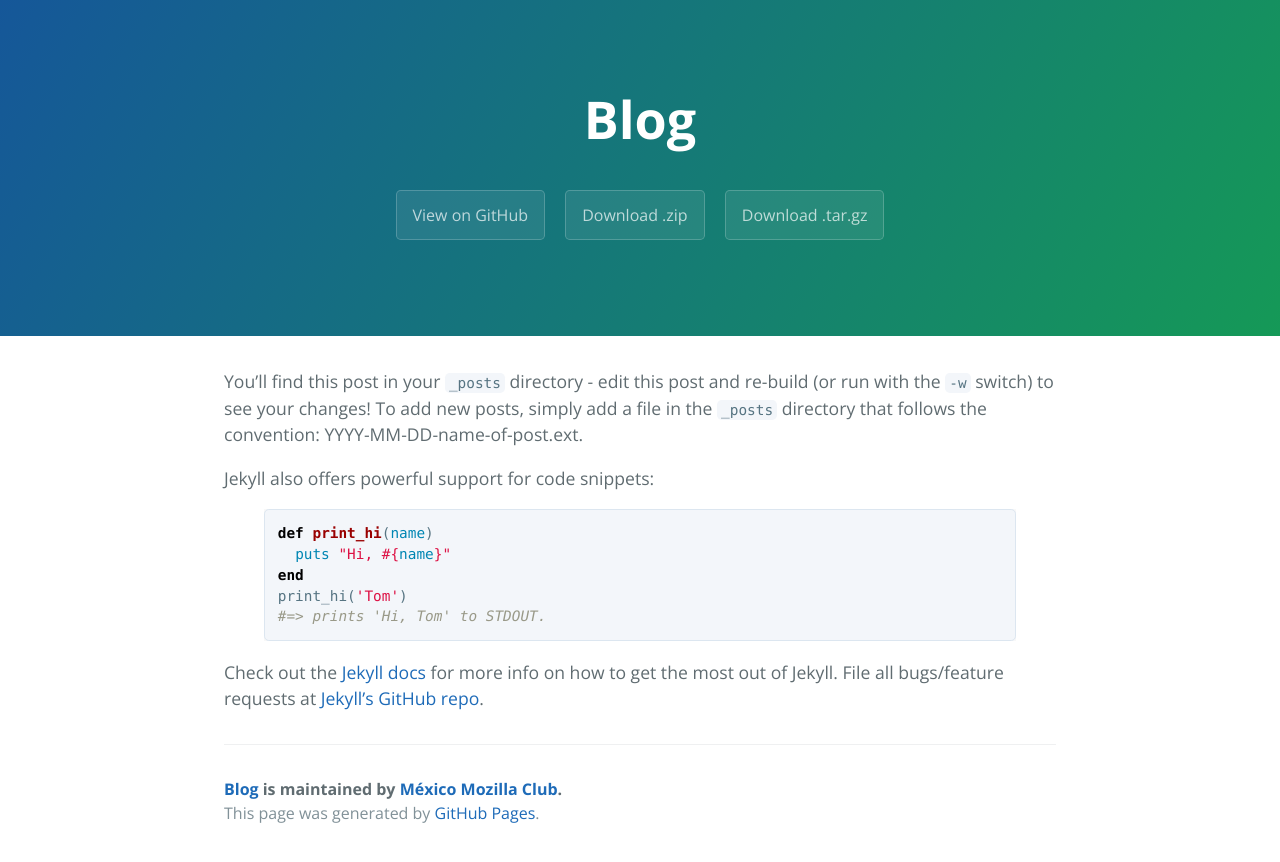
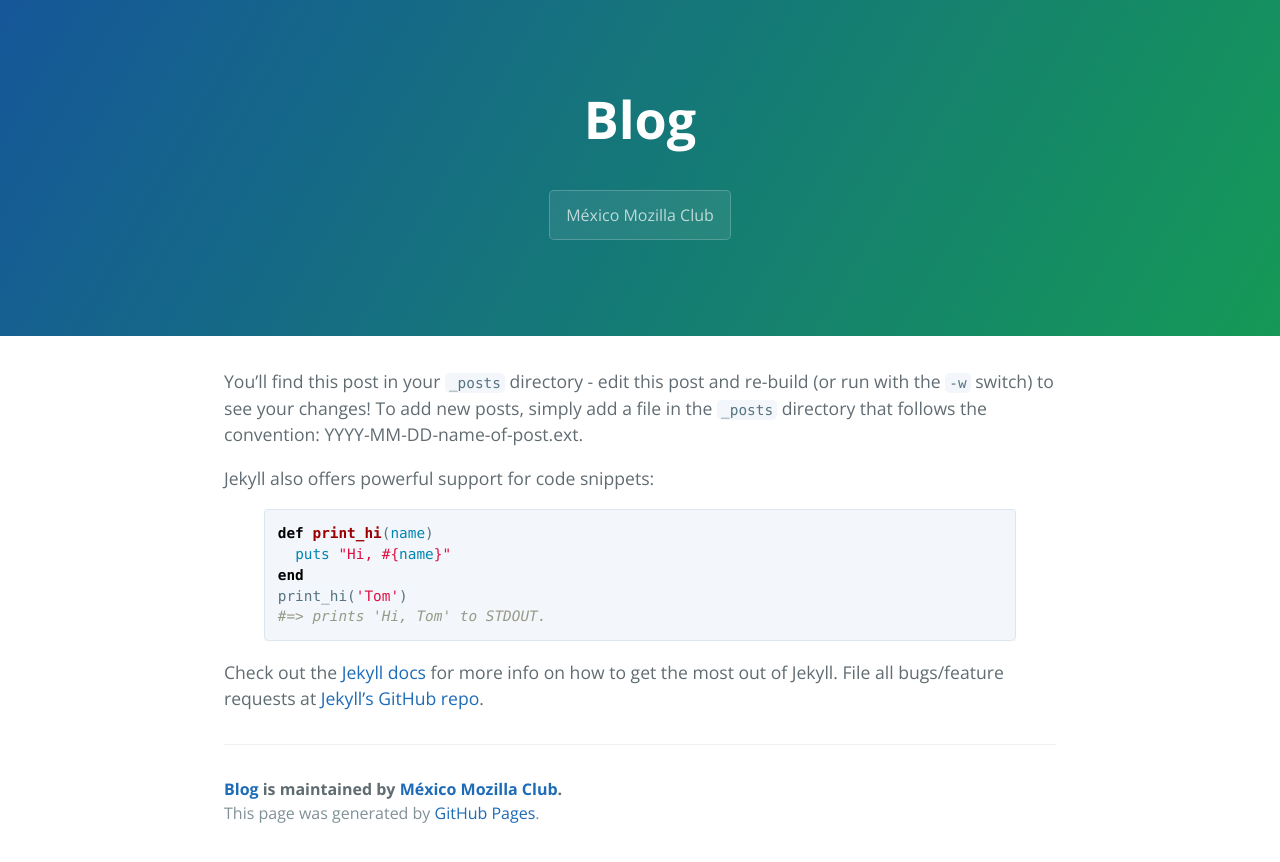
Before and after one commit to mexicomozillaclub/blog, a Jekyll site: the page built from _posts/2016-02-12-sample-content.markdown, in a window 1280 px wide. Shown: the top 862 px of the page. Built offline with Jekyll 4.4.1, drawn with Linux system fonts in a browser that asks for light colours.

Commit message:
Update page-header.html

```diff
--- a/_includes/page-header.html
+++ b/_includes/page-header.html
@@ -1,7 +1,5 @@
 <section class="page-header">
   <h1 class="project-name">{{ site.title }}</h1>
   <h2 class="project-tagline">{{ site.tagline }}</h2>
-  <a href="#" class="btn">View on GitHub</a>
-  <a href="#" class="btn">Download .zip</a>
-  <a href="#" class="btn">Download .tar.gz</a>
+  <a href="http://www.mexicomozillaclub.com/" class="btn">México Mozilla Club</a>
 </section>
```
